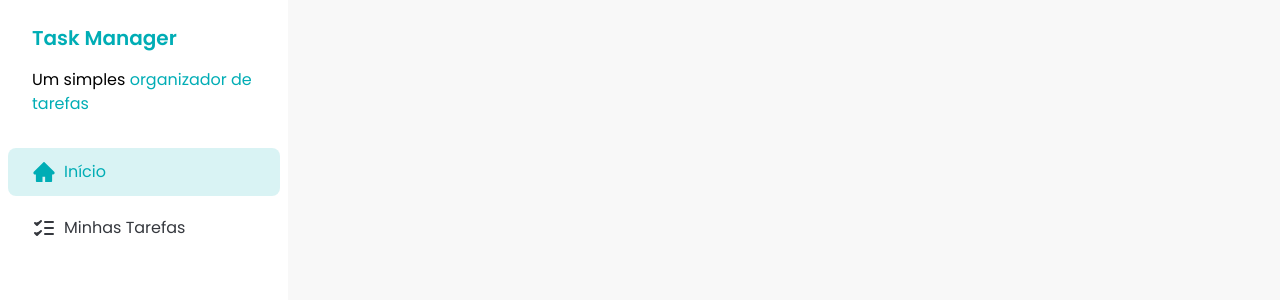
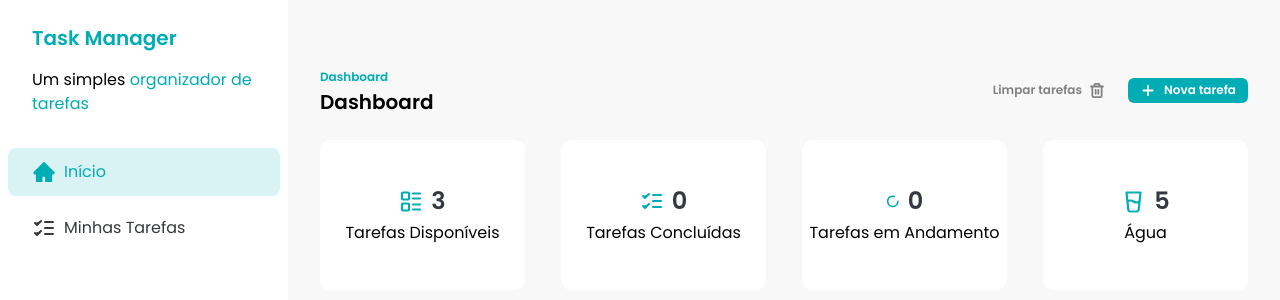
Before and after one commit to GustavoOrelio/Task-Manager, a React (Vite) app: page / in a window 1280 px wide. Shown: the top 300 px of the page. Built offline with nearby package versions, Linux system fonts and the light colour scheme; data requests are answered from the project's data file.

Commit message:
feat: add dashboard cards

```diff
--- a/src/assets/icons/index.js
+++ b/src/assets/icons/index.js
@@ -4,11 +4,13 @@
 import ChevronRightIcon from "./chevron-right.svg?react";
 import CloudSunIcon from "./cloud-sun.svg?react";
 import DetailsIcon from "./details.svg?react";
+import GlassWaterIcon from "./glass-water.svg?react";
 import HomeIcon from "./home.svg?react";
 import LoaderIcon from "./loader.svg?react";
 import MoonIcon from "./moon.svg?react";
 import SunIcon from "./sun.svg?react";
 import TasksIcon from "./tasks.svg?react";
+import Tasks2Icon from "./tasks-2.svg?react";
 import TrashIcon from "./trash.svg?react";
 
 export {
@@ -18,10 +20,12 @@
   ChevronRightIcon,
   CloudSunIcon,
   DetailsIcon,
+  GlassWaterIcon,
   HomeIcon,
   LoaderIcon,
   MoonIcon,
   SunIcon,
+  Tasks2Icon,
   TasksIcon,
   TrashIcon,
 };
--- /dev/null
+++ b/src/components/DashboardCard.jsx
@@ -0,0 +1,15 @@
+const DashboardCard = ({ icon, mainText, secondaryText }) => {
+  return (
+    <div className="flex h-[150px] flex-col items-center justify-center gap-1 rounded-[10px] bg-white">
+      <div className="flex items-center gap-2">
+        <span className="text-brand-primary">{icon}</span>
+        <p className="text-2xl font-semibold text-brand-dark-blue">
+          {mainText}
+        </p>
+      </div>
+      {secondaryText}
+    </div>
+  );
+};
+
+export default DashboardCard;
--- a/src/components/Header.jsx
+++ b/src/components/Header.jsx
@@ -1,11 +1,45 @@
 import PropTypes from "prop-types";
+import { useState } from "react";
 
-function Header(props) {
-  return <header className="header">{props.children}</header>;
+import { AddIcon, TrashIcon } from "../assets/icons";
+import AddTaskDialog from "./AddTaskDialog";
+import Button from "./Button";
+
+function Header({ subtitle, title }) {
+  const [addTaskDialogIsOpen, setAddTaskDialogIsOpen] = useState(false);
+
+  return (
+    <div className="flex w-full justify-between">
+      <div>
+        <span className="text-xs font-semibold text-brand-primary">
+          {subtitle}
+        </span>
+        <h2 className="text-xl font-semibold">{title}</h2>
+      </div>
+
+      <div className="flex items-center gap-3">
+        <Button color="ghost">
+          Limpar tarefas
+          <TrashIcon />
+        </Button>
+
+        <Button onClick={() => setAddTaskDialogIsOpen(true)}>
+          <AddIcon />
+          Nova tarefa
+        </Button>
+
+        <AddTaskDialog
+          isOpen={addTaskDialogIsOpen}
+          handleClose={() => setAddTaskDialogIsOpen(false)}
+        />
+      </div>
+    </div>
+  );
 }
 
 Header.propTypes = {
-  children: PropTypes.node.isRequired,
+  subtitle: PropTypes.string.isRequired,
+  title: PropTypes.string.isRequired,
 };
 
 export default Header;
--- a/src/components/Tasks.jsx
+++ b/src/components/Tasks.jsx
@@ -1,23 +1,15 @@
 import { useQueryClient } from "@tanstack/react-query";
-import { useState } from "react";
 import { toast } from "sonner";
 
-import {
-  AddIcon,
-  CloudSunIcon,
-  MoonIcon,
-  SunIcon,
-  TrashIcon,
-} from "../assets/icons";
+import { CloudSunIcon, MoonIcon, SunIcon } from "../assets/icons";
 import { useGetTasks } from "../hooks/data/use-get-tasks";
-import AddTaskDialog from "./AddTaskDialog";
-import Button from "./Button";
+import { taskQueryKeys } from "../keys/queries";
+import Header from "./Header";
 import TaskItem from "./TaskItem";
 import TasksSeparator from "./TasksSeparator";
 
 const Tasks = () => {
   const queryClient = useQueryClient();
-  const [addTaskDialogIsOpen, setAddTaskDialogIsOpen] = useState(false);
   const { data: tasks } = useGetTasks();
 
   const morningTasks = tasks?.filter((task) => task.time === "morning");
@@ -43,36 +35,12 @@
       }
       return task;
     });
-    queryClient.setQueryData("tasks", newTasks);
+    queryClient.setQueryData(taskQueryKeys.getAll(), newTasks);
   };
 
   return (
     <div className="w-full space-y-6 px-8 py-16">
-      <div className="flex w-full justify-between">
-        <div>
-          <span className="text-xs font-semibold text-brand-primary">
-            Minhas Tarefas
-          </span>
-          <h2 className="text-xl font-semibold">Minhas Tarefas</h2>
-        </div>
-
-        <div className="flex items-center gap-3">
-          <Button color="ghost">
-            Limpar tarefas
-            <TrashIcon />
-          </Button>
-
-          <Button onClick={() => setAddTaskDialogIsOpen(true)}>
-            <AddIcon />
-            Nova tarefa
-          </Button>
-
-          <AddTaskDialog
-            isOpen={addTaskDialogIsOpen}
-            handleClose={() => setAddTaskDialogIsOpen(false)}
-          />
-        </div>
-      </div>
+      <Header subtitle="Minhas Tarefas" title="Minhas Tarefas" />
 
       <div className="rounded-xl bg-white p-6">
         <div className="space-y-3">
--- a/src/pages/Home.jsx
+++ b/src/pages/Home.jsx
@@ -1,9 +1,55 @@
+import {
+  GlassWaterIcon,
+  LoaderIcon,
+  Tasks2Icon,
+  TasksIcon,
+} from "../assets/icons";
+import DashboardCard from "../components/DashboardCard";
+import Header from "../components/Header";
 import Sidebar from "../components/Sidebar";
+import { useGetTasks } from "../hooks/data/use-get-tasks";
 
 const HomePage = () => {
+  const { data: tasks } = useGetTasks();
+
+  const completedTasks = tasks?.filter(
+    (task) => task.status === "completed"
+  ).length;
+  const inProgressTasks = tasks?.filter(
+    (task) => task.status === "in_progress"
+  ).length;
+
   return (
     <div className="flex">
       <Sidebar />
+      <div className="w-full space-y-6 px-8 py-16">
+        <Header subtitle="Dashboard" title="Dashboard" />
+        <div className="grid grid-cols-4 gap-9">
+          <DashboardCard
+            icon={<Tasks2Icon />}
+            mainText={tasks?.length}
+            secondaryText="Tarefas Disponíveis"
+          />
+
+          <DashboardCard
+            icon={<TasksIcon />}
+            mainText={completedTasks}
+            secondaryText="Tarefas Concluídas"
+          />
+
+          <DashboardCard
+            icon={<LoaderIcon />}
+            mainText={inProgressTasks}
+            secondaryText="Tarefas em Andamento"
+          />
+
+          <DashboardCard
+            icon={<GlassWaterIcon />}
+            mainText="5"
+            secondaryText="Água"
+          />
+        </div>
+      </div>
     </div>
   );
 };
```
Also changed, not shown: src/assets/icons/glass-water.svg (added), src/assets/icons/tasks-2.svg (added).
